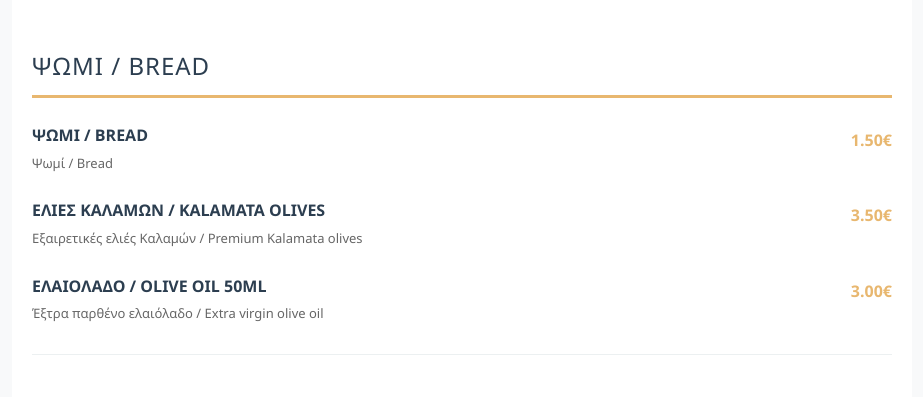
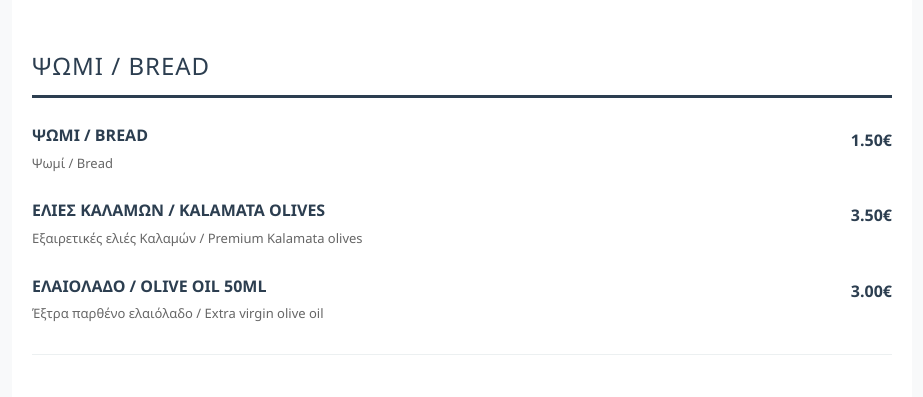
Before and after one commit to Perlahomes/Laterna_Menu, a plain HTML site: page index.html in a window 1280 px wide. Shown: the part 335-732 px from the top of the page, without its empty margins (178-1101 px from the left). Drawn offline with Linux system fonts and the light colour scheme.

Commit message:
Add files via upload

```diff
--- a/index.html
+++ b/index.html
@@ -59,7 +59,7 @@
             color: #2c3e50;
             margin-bottom: 25px;
             padding-bottom: 10px;
-            border-bottom: 3px solid #e8b76f;
+            border-bottom: 3px solid #2c3e50;
             font-weight: 500;
             letter-spacing: 1px;
         }
@@ -99,7 +99,7 @@
         .item-price {
             font-size: 16px;
             font-weight: 700;
-            color: #e8b76f;
+            color: #2c3e50;
             white-space: nowrap;
             padding-top: 5px;
         }
@@ -484,7 +484,7 @@
              <div class="menu-item">
                 <div class="item-info">
                     <div class="item-name">ΣΤΑΒΛΙΣΙΑ / STABLE STEAK</div>
-                    <div class="item-description"> Ζουμερή χοιρινή μπριζόλα με πατάτες 750gr~ / juicy pork chop ~750 g with potatoes </div>
+                    <div class="item-description"> Ζουμερή χοιρινή μπριτζόλα με πατάτες 750gr~ / juicy pork chop ~750 g with potatoes </div>
                 </div>
                 <div class="item-price">17.00€</div>
             </div>
@@ -619,5 +619,4 @@
         </div>
     </div>
 </body>
-
 </html>
```
